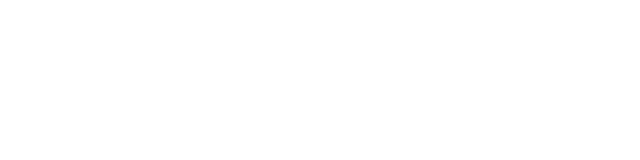
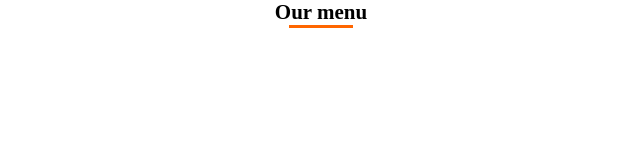
Before and after one commit to Wl0d1/Menu, a React (Create React App) app in the folder menu/: page / in a window 1280 px wide. Shown: the top 160 px of the page, without its empty margins (319-959 px from the left). Built offline with nearby package versions, Linux system fonts and the light colour scheme.

Commit message:
Add header

```diff
--- a/menu/src/App.js
+++ b/menu/src/App.js
@@ -1,7 +1,14 @@
 import "./App.css";
+import Header from './header/header.js'
 
 function App() {
-  return <div className="App"></div>;
+  return <div className="App">
+    <main>
+    <section>
+      <Header />
+    </section></main>
+
+  </div>;
 }
 
 export default App;
--- /dev/null
+++ b/menu/src/header/header.css
@@ -0,0 +1,14 @@
+h1 {
+    display: flex;
+    justify-content: center;
+    font-size: 21px;
+    font-family: "Times New Roman";
+  }
+
+.underline {
+  border-top-style: solid;
+  width: 5%;
+  margin-left: auto;
+  margin-right: auto;
+  color: rgb(255, 102, 0);
+}
--- /dev/null
+++ b/menu/src/header/header.js
@@ -0,0 +1,12 @@
+import "./header.css";
+
+const Header = () => {
+  return (
+    <div>
+        <h1> Our menu</h1>
+      <p className="underline"></p>
+    </div>
+  );
+};
+
+export default Header;
```
